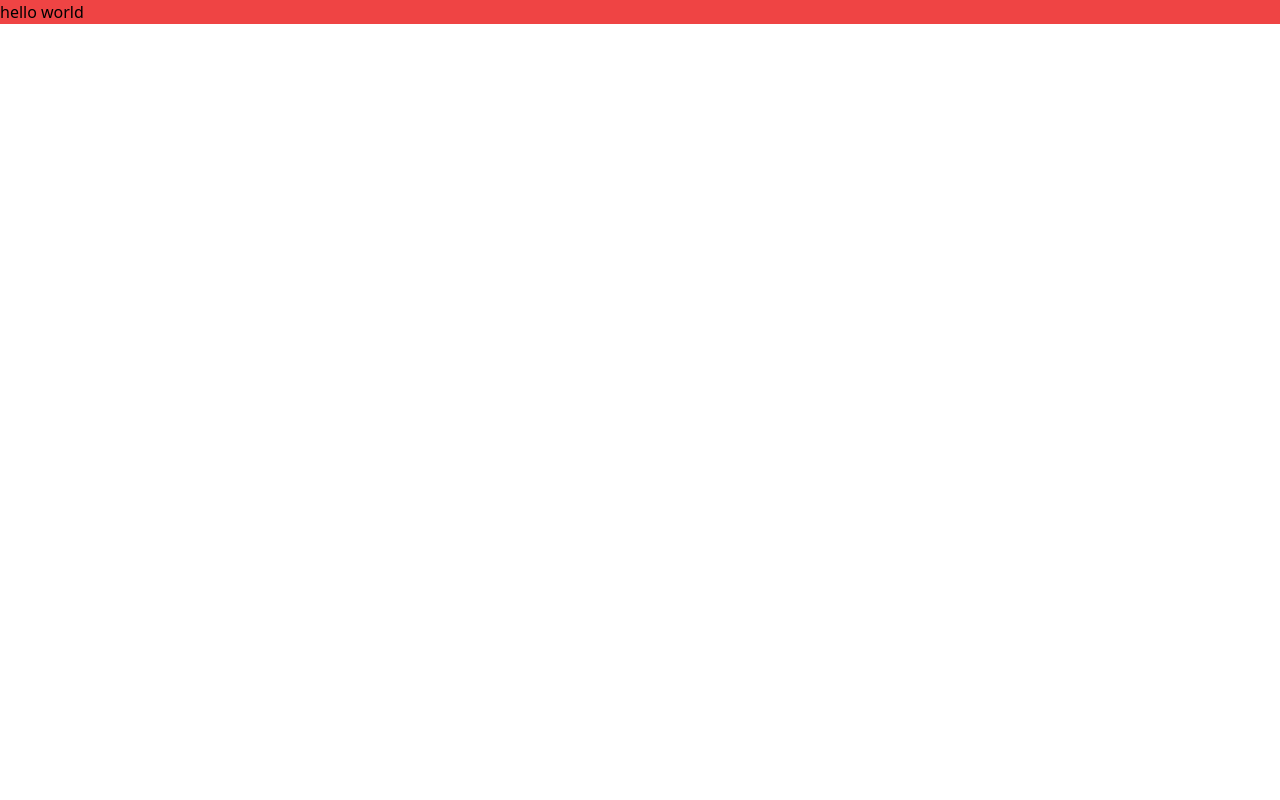
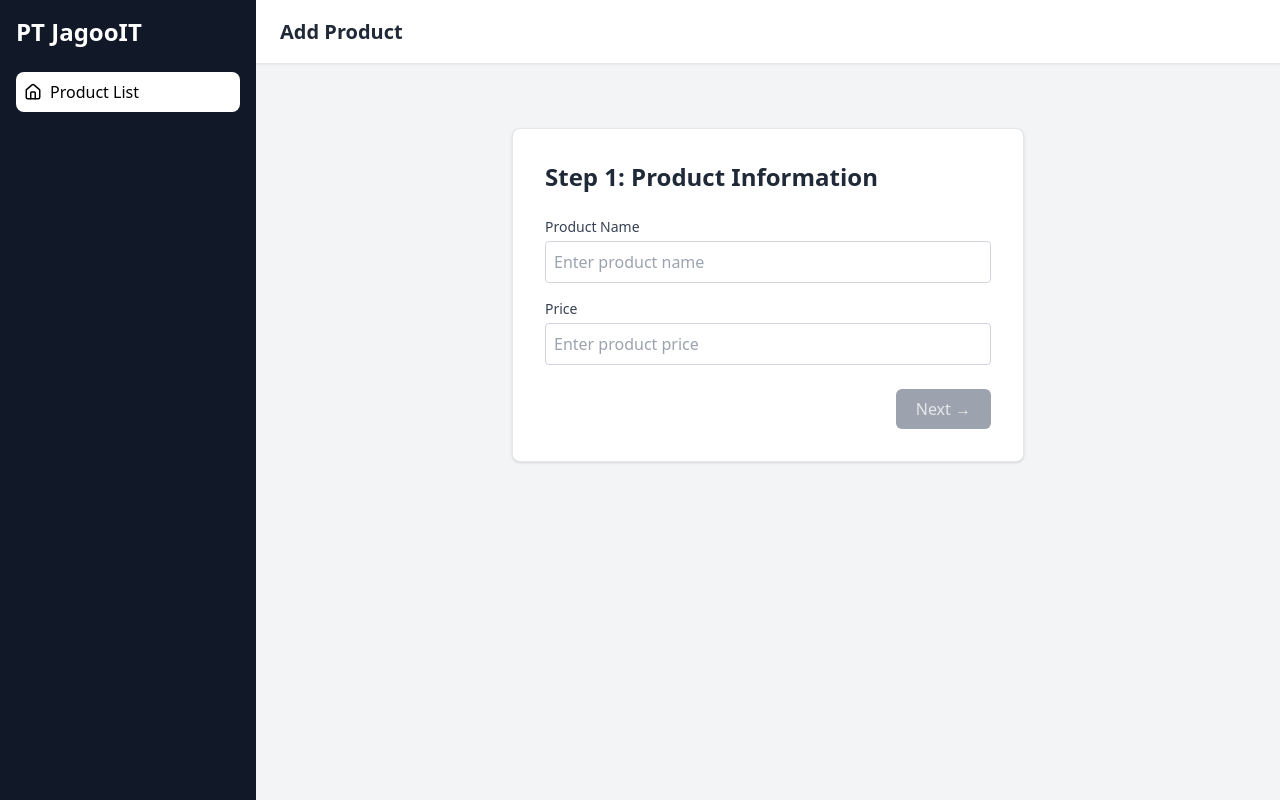
Before and after one commit to tegarfaris/fe-task-one, a React (Create React App) app: page /product-list/add-product in a window 1280 px wide. Built offline with nearby package versions, Linux system fonts and the light colour scheme.

Commit message:
feat: implement product table and add product

```diff
--- a/src/App.js
+++ b/src/App.js
@@ -1,7 +1,18 @@
-import "./index.css";
+import { Routes, Route, Navigate } from "react-router-dom";
+import Layout from "./components/layout/Layout";
+import ProductsTable from "./app/page-modules/products/ProductsTable";
+import Wizard from "./app/page-modules/products/add-product/Wizard";
 
 function App() {
-  return <div className="bg-red-500">hello world</div>;
+  return (
+    <Layout>
+      <Routes>
+        <Route path="/" element={<Navigate to="/product-list" replace />} />
+        <Route path="/product-list" element={<ProductsTable />} />
+        <Route path="/product-list/add-product" element={<Wizard />} />
+      </Routes>
+    </Layout>
+  );
 }
 
 export default App;
--- /dev/null
+++ b/src/app/page-modules/products/ProductsTable.jsx
@@ -0,0 +1,73 @@
+import { useSelector } from "react-redux";
+import { useNavigate } from "react-router-dom";
+
+const ProductsTable = () => {
+  const navigate = useNavigate();
+  const products = useSelector((state) => state.products.list);
+
+  return (
+    <div className="flex flex-col">
+      <div className="p-8 bg-white rounded-lg shadow border border-gray-200 mt-3">
+        <div className="flex w-full gap-2 items-center">
+          <h2 className="w-full text-2xl font-semibold text-gray-800">
+            Product Catalog
+          </h2>
+
+          <button
+            onClick={() => navigate("/product-list/add-product")}
+            className="bg-gray-900 text-white rounded-[5px] w-[200px] h-[50px] place-self-end"
+          >
+            Add Product
+          </button>
+        </div>
+
+        <div className="overflow-x-auto pt-5">
+          <table className="w-full text-left border-collapse">
+            <thead>
+              <tr className="bg-gray-50 border-b border-gray-200">
+                <th className="p-3 text-sm font-semibold text-gray-700">
+                  Name
+                </th>
+                <th className="p-3 text-sm font-semibold text-gray-700">
+                  Price
+                </th>
+                <th className="p-3 text-sm font-semibold text-gray-700">
+                  Document
+                </th>
+              </tr>
+            </thead>
+            <tbody>
+              {products.length === 0 ? (
+                <tr>
+                  <td colSpan="3" className="p-4 text-gray-500 text-center">
+                    No products available.
+                  </td>
+                </tr>
+              ) : (
+                products.map((p, idx) => (
+                  <tr
+                    key={idx}
+                    className="border-b border-gray-100 hover:bg-gray-50 transition"
+                  >
+                    <td className="p-3 text-gray-800">{p.name}</td>
+                    <td className="p-3 text-gray-800">
+                      {new Intl.NumberFormat("id-ID", {
+                        style: "currency",
+                        currency: "IDR",
+                        minimumFractionDigits: 0,
+                      }).format(p.price)}
+                    </td>
+
+                    <td className="p-3 text-gray-600">{p.attachment || "-"}</td>
+                  </tr>
+                ))
+              )}
+            </tbody>
+          </table>
+        </div>
+      </div>
+    </div>
+  );
+};
+
+export default ProductsTable;
--- /dev/null
+++ b/src/app/page-modules/products/add-product/StepOne.jsx
@@ -0,0 +1,77 @@
+import { useState, useEffect } from "react";
+
+const StepOne = ({ onNext }) => {
+  const [form, setForm] = useState({ name: "", price: "" });
+  const [isValid, setIsValid] = useState(false);
+
+  const handleChange = (e) => {
+    const { name, value } = e.target;
+    setForm({ ...form, [name]: value });
+  };
+
+  useEffect(() => {
+    const valid = form.name.trim() !== "" && form.price.trim() !== "";
+    setIsValid(valid);
+  }, [form]);
+
+  const handleNext = () => {
+    if (isValid) {
+      onNext(form);
+    }
+  };
+
+  return (
+    <div className="p-8 bg-white rounded-lg shadow border border-gray-200 w-full max-w-lg mx-auto">
+      <h2 className="text-2xl font-semibold text-gray-800 mb-6">
+        Step 1: Product Information
+      </h2>
+      <div className="space-y-4">
+        {/* Product Name */}
+        <div>
+          <label className="block text-sm font-medium text-gray-700 mb-1">
+            Product Name
+          </label>
+          <input
+            type="text"
+            name="name"
+            placeholder="Enter product name"
+            className="w-full p-2 border rounded focus:ring-2 focus:outline-none border-gray-300 focus:ring-blue-600"
+            value={form.name}
+            onChange={handleChange}
+          />
+        </div>
+
+        {/* Price */}
+        <div>
+          <label className="block text-sm font-medium text-gray-700 mb-1">
+            Price
+          </label>
+          <input
+            type="number"
+            name="price"
+            placeholder="Enter product price"
+            className="w-full p-2 border rounded focus:ring-2 focus:outline-none border-gray-300 focus:ring-blue-600"
+            value={form.price}
+            onChange={handleChange}
+          />
+        </div>
+      </div>
+
+      <div className="mt-6 flex justify-end">
+        <button
+          onClick={handleNext}
+          disabled={!isValid}
+          className={`px-5 py-2 rounded-md transition ${
+            isValid
+              ? "bg-gray-900 text-white hover:bg-blue-800"
+              : "bg-gray-400 text-gray-200 cursor-not-allowed"
+          }`}
+        >
+          Next →
+        </button>
+      </div>
+    </div>
+  );
+};
+
+export default StepOne;
--- /dev/null
+++ b/src/app/page-modules/products/add-product/StepTwo.jsx
@@ -0,0 +1,56 @@
+import { useState } from "react";
+
+const StepTwo = ({ onSubmit, prevData }) => {
+  const [file, setFile] = useState(null);
+  const [error, setError] = useState("");
+
+  const handleFileChange = (e) => {
+    const selectedFile = e.target.files[0];
+    if (!selectedFile) return;
+
+    if (selectedFile.size > 2 * 1024 * 1024) {
+      setError("File size must be less than 2MB");
+      setFile(null);
+    } else {
+      setError("");
+      setFile(selectedFile);
+    }
+  };
+
+  const handleSubmit = () => {
+    if (file) {
+      onSubmit({ ...prevData, attachment: file.name });
+    }
+  };
+
+  return (
+    <div className="p-8 bg-white rounded-lg shadow border border-gray-200 w-full max-w-lg mx-auto">
+      <h2 className="text-2xl font-semibold text-gray-800 mb-6">
+        Step 2: Upload Document
+      </h2>
+      <div className="space-y-2">
+        <input
+          type="file"
+          className="w-full border border-gray-300 rounded p-2 text-sm text-gray-600"
+          onChange={handleFileChange}
+        />
+        {error && <p className="text-red-500 text-sm">{error}</p>}
+      </div>
+      <div className="mt-6 flex justify-end">
+        <button
+          onClick={handleSubmit}
+          disabled={!file || error}
+          className={`px-5 py-2 rounded-md transition ${
+            file && !error
+              ? "bg-gray-900 text-white hover:bg-green-800"
+              : "bg-gray-400 text-gray-200 cursor-not-allowed"
+          }`}
+        >
+          Submit ✓
+        </button>
+      </div>
+    </div>
+  );
+};
+
+export default StepTwo;
--- /dev/null
+++ b/src/app/page-modules/products/add-product/Wizard.jsx
@@ -0,0 +1,35 @@
+import { useState } from "react";
+import { useDispatch } from "react-redux";
+import { useNavigate } from "react-router-dom";
+import { addProduct } from "../../../../features/products/productsSlice";
+import StepOne from "./StepOne";
+import StepTwo from "./StepTwo";
+
+const Wizard = () => {
+  const [step, setStep] = useState(1);
+  const [formData, setFormData] = useState(null);
+  const dispatch = useDispatch();
+  const navigate = useNavigate();
+
+  const handleNext = (data) => {
+    setFormData(data);
+    setStep(2);
+  };
+
+  const handleSubmit = (finalData) => {
+    dispatch(addProduct(finalData));
+    navigate("/product-list");
+    setFormData(null);
+  };
+
+  return (
+    <div className="flex flex-col gap-3">
+      <div className="mt-10">
+        {step === 1 && <StepOne onNext={handleNext} />}
+        {step === 2 && <StepTwo onSubmit={handleSubmit} prevData={formData} />}
+      </div>
+    </div>
+  );
+};
+
+export default Wizard;
--- /dev/null
+++ b/src/components/layout/Layout.jsx
@@ -0,0 +1,18 @@
+import Sidebar from "../navbar/Sidebar";
+import Topbar from "../navbar/Topbar";
+
+
+export default function Layout({ children }) {
+  return (
+    <div className="flex h-screen bg-gray-100">
+      {/* Sidebar */}
+      <Sidebar />
+
+      {/* Main Area */}
+      <div className="flex flex-col flex-1">
+        <Topbar />
+        <main className="flex-1 p-6 overflow-y-auto">{children}</main>
+      </div>
+    </div>
+  );
+}
--- /dev/null
+++ b/src/components/navbar/Sidebar.jsx
@@ -0,0 +1,22 @@
+import { Home } from "lucide-react";
+import { NavLink } from "react-router-dom";
+
+export default function Sidebar() {
+  return (
+    <aside className="w-64 bg-gray-900 text-white flex flex-col p-4 space-y-6">
+      <h2 className="text-2xl font-semibold">PT JagooIT</h2>
+      <nav className="flex-1 space-y-2">
+        <NavLink
+          to="/product-list"
+          className={({ isActive }) =>
+            `flex items-center gap-2 p-2 rounded-lg transition-colors ${
+              isActive ? "bg-white text-black" : "hover:bg-gray-700"
+            }`
+          }
+        >
+          <Home size={18} /> Product List
+        </NavLink>
+      </nav>
+    </aside>
+  );
+}
--- /dev/null
+++ b/src/components/navbar/Topbar.jsx
@@ -0,0 +1,16 @@
+import { useLocation } from "react-router-dom";
+
+export default function Topbar() {
+  const { pathname } = useLocation();
+
+  const segments = pathname.split("/").filter(Boolean);
+  const lastSegment =
+    segments.length > 0 ? segments[segments.length - 1] : "dashboard";
+  const pageName = lastSegment.replace(/-/g, " ");
+
+  return (
+    <header className="h-16 bg-white border-b shadow-sm flex items-center justify-between px-6">
+      <h1 className="text-xl font-bold text-gray-800 capitalize">{pageName}</h1>
+    </header>
+  );
+}
--- a/src/index.js
+++ b/src/index.js
@@ -1,13 +1,20 @@
-import React from 'react';
-import ReactDOM from 'react-dom/client';
-import './index.css';
-import App from './App';
-import reportWebVitals from './reportWebVitals';
+import React from "react";
+import ReactDOM from "react-dom/client";
+import "./index.css";
+import App from "./App";
+import reportWebVitals from "./reportWebVitals";
+import { Provider } from "react-redux";
+import { store } from "./app/store";
+import { BrowserRouter } from "react-router-dom";
 
-const root = ReactDOM.createRoot(document.getElementById('root'));
+const root = ReactDOM.createRoot(document.getElementById("root"));
 root.render(
   <React.StrictMode>
-    <App />
+    <BrowserRouter>
+      <Provider store={store}>
+        <App />
+      </Provider>
+    </BrowserRouter>
   </React.StrictMode>
 );
 
--- /dev/null
+++ b/src/utils/fileToBase46.js
@@ -0,0 +1,8 @@
+export function fileToBase64(file) {
+  return new Promise((resolve, reject) => {
+    const reader = new FileReader();
+    reader.onload = () => resolve(reader.result);
+    reader.onerror = reject;
+    reader.readAsDataURL(file);
+  });
+}
```
